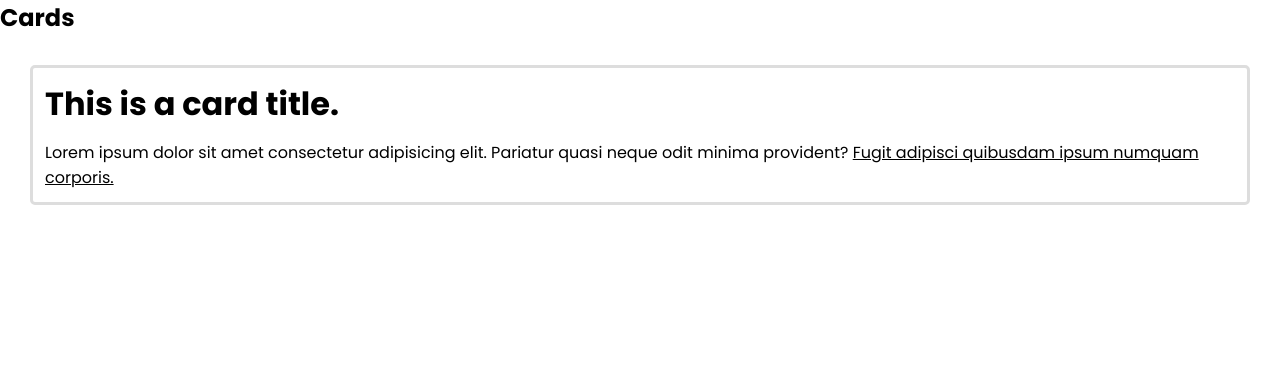
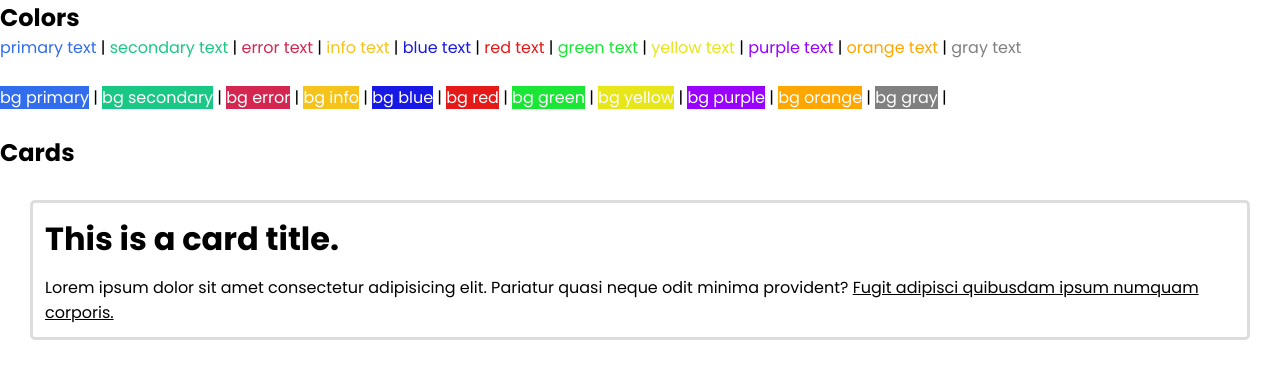
Before and after one commit to AmandeepSingh789/CSS-Library, a website: page index.html in a window 1280 px wide. Drawn offline with Linux system fonts and the light colour scheme.

Commit message:
made utility classes

```diff
--- a/index.html
+++ b/index.html
@@ -9,6 +9,35 @@
 </head>
 <body>
     <!-- Colors -->
+    <h2>Colors</h2>
+    <span class="text-primary">primary text</span> |
+    <span class="text-secondary">secondary text</span> |
+    <span class="text-error">error text</span> |
+    <span class="text-info">info text</span> |
+    <span class="text-blue">blue text</span> |
+    <span class="text-red">red text</span> |
+    <span class="text-green">green text</span> |
+    <span class="text-yellow">yellow text</span> |
+    <span class="text-purple">purple text</span> |
+    <span class="text-orange">orange text</span> |
+    <span class="text-gray">gray text</span>
+
+    <br><br>
+
+    <span class="bg-primary text-white">bg primary</span> |
+    <span class="bg-secondary text-white">bg secondary</span> |
+    <span class="bg-error text-white">bg error</span> |
+    <span class="bg-info text-white">bg info</span> |
+    <span class="bg-blue text-white">bg blue</span> |
+    <span class="bg-red text-white">bg red</span> |
+    <span class="bg-green text-white">bg green</span> |
+    <span class="bg-yellow text-white">bg yellow</span> |
+    <span class="bg-purple text-white">bg purple</span> |
+    <span class="bg-orange text-white">bg orange</span> |
+    <span class="bg-gray text-white">bg gray</span> |
+
+    <br><br>
+
     <!-- Font Sizes -->
     <!-- Buttons -->
     <!-- Cards -->
--- /dev/null
+++ b/obelus/_colors.scss
@@ -0,0 +1,8 @@
+@each $key,$val in $colors{
+    .text-#{$key} {
+        color:$val
+    }
+        .bg-#{$key} {
+            background-color: $val;
+        }
+}
--- a/obelus/index.scss
+++ b/obelus/index.scss
@@ -5,7 +5,7 @@
 @import '_base.scss';
 
 // colors
-
+@import '_colors.scss';
 
 // components (button, card, navbar etc)
 @import 'components/_card.scss';
```
Also changed, not shown: css/index.css.
